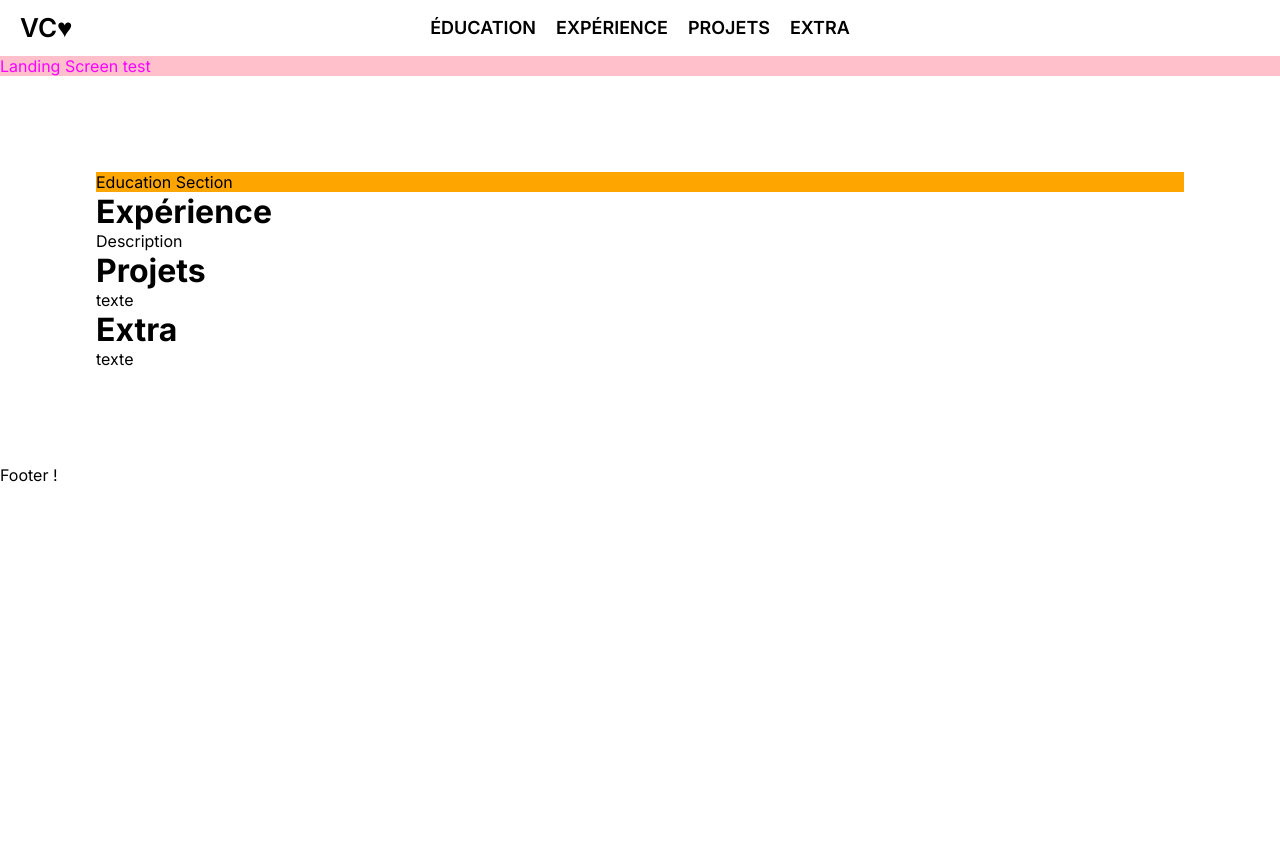
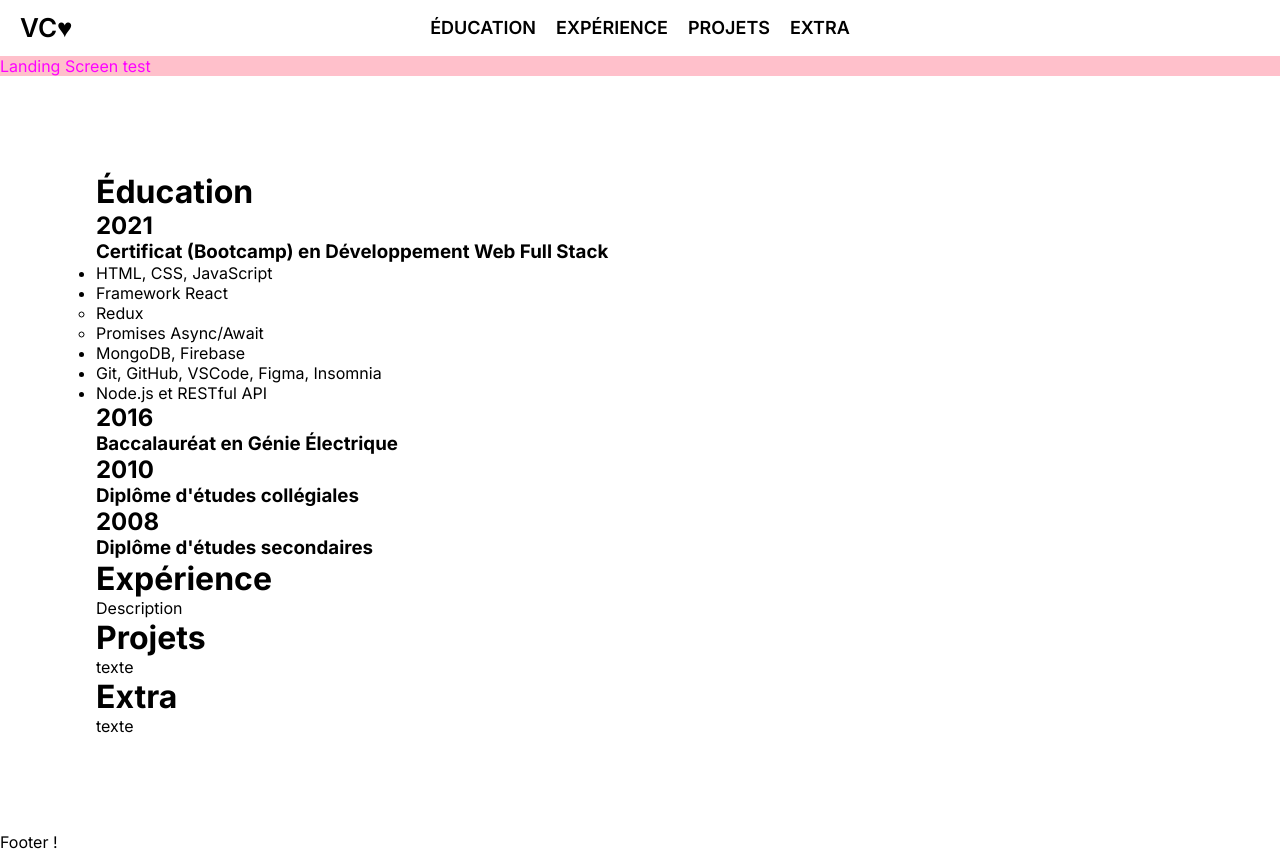
Before and after one commit to VanessaCHW/vc-portfolio, a Next.js app in the folder vanportfolio/: page / in a window 1280 px wide. Before the commit the page ends 800 px from the top, so only its background shows below. Built offline with nearby package versions, Linux system fonts and the light colour scheme.

Commit message:
Education text and lists

```diff
--- a/vanportfolio/src/app/Sections/Education.js
+++ b/vanportfolio/src/app/Sections/Education.js
@@ -5,15 +5,36 @@ import styled from "styled-components";
 const Education = () => {
   return (
     <Container id="section-education">
-      <div>Education Section</div>
+      <div>
+        <h1>Éducation</h1>
+        <h2>2021</h2>
+        <h3>Certificat (Bootcamp) en Développement Web Full Stack</h3>
+        <ul>
+          <li>HTML, CSS, JavaScript</li>
+          <li>
+            Framework React
+            <ul>
+              <li>Redux</li>
+              <li>Promises Async/Await</li>
+            </ul>
+          </li>
+          <li>MongoDB, Firebase</li>
+          <li>Git, GitHub, VSCode, Figma, Insomnia</li>
+          <li>Node.js et RESTful API</li>
+        </ul>
+        <h2>2016</h2>
+        <h3>Baccalauréat en Génie Électrique</h3>
+        <h2>2010</h2>
+        <h3>Diplôme d'études collégiales</h3>
+        <h2>2008</h2>
+        <h3>Diplôme d'études secondaires</h3>
+      </div>
     </Container>
   );
 };
 
 const Container = styled.div`
   width: 100%;
-  color: black;
-  background-color: orange;
 `;
 
 export default Education;
```
